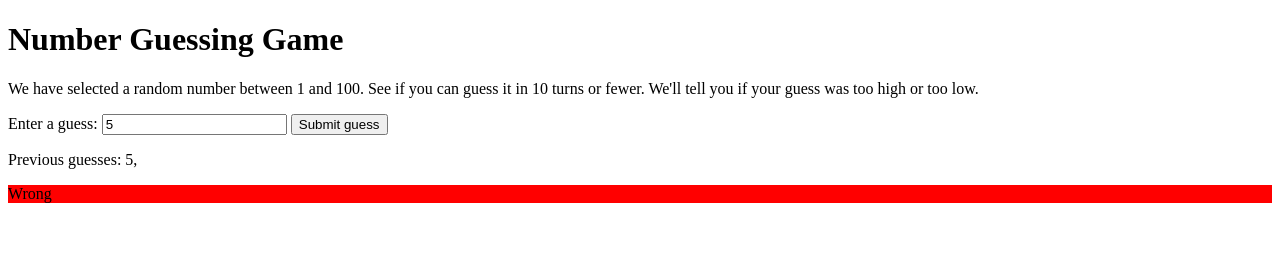
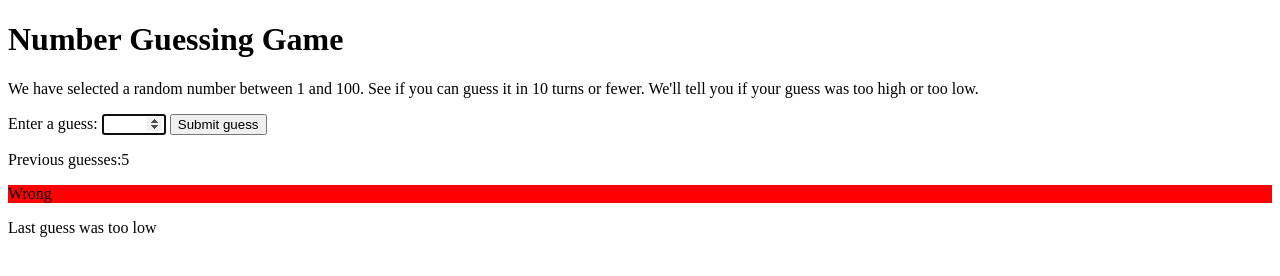
Before and after one commit to officialselase/numberGuessGame, a plain HTML site: page index.html in a window 1280 px wide. Both pictures are taken after typing "5" into the empty fields and a click on the input "Submit guess". Drawn offline with Linux system fonts and the light colour scheme.

Commit message:
Feat: fix game logic, previous guesses all appear and low or high prompt also works

```diff
--- a/game.js
+++ b/game.js
@@ -9,7 +9,7 @@ and are used to insert values into the paragraphs later on in the code
  when we restart the game): */
 const guesses = document.querySelector(".guesses");
 const lastResult = document.querySelector(".lastResult");
-const lowOrHi = document.querySelector(".lowOrHigh");
+const lowOrHi = document.querySelector(".lowOrHi");
 
 //The next two constants store references to the form text input and submit button and are used to control submitting the guess later on.
 const guessSubmit = document.querySelector(".guessSubmit");
@@ -33,7 +33,8 @@ function checkGuess() {
         guesses.textContent = "Previous guesses:";
     }
 //Next, we use a template literal to append the current userGuess value onto the end of the guesses paragraph, with a blank space in between.
-    guesses.textContent = `${guesses.textContent} ${userGuess},`;
+    //guesses.textContent = `${guesses.textContent} ${userGuess},`;
+    guesses.textContent += userGuess + " ";
 
 /*The first if block checks whether the user's guess is equal to the randomNumber set at the top of our JavaScript.
 If it is, the player has guessed correctly and the game is won,
--- a/index.html
+++ b/index.html
@@ -3,8 +3,6 @@
     <head>
         <meta charset="utf-8">
         <title>Number guessing game</title>
-        <script type = "module" src = "game.js"></script>
-
     </head>
 
     <body>
@@ -14,7 +12,7 @@
 
         <div class = "form">
             <label for = "guessField"> Enter a guess: </label>
-            <input type = "number" id = "guessField" class = "guessField">
+            <input type = "number" min = "1" max = "100" id = "guessField" class = "guessField">
             <input type = "submit" value = "Submit guess" class = "guessSubmit">
         </div>
 
@@ -24,6 +22,6 @@
             <p class = "lowOrHi"></p>
         </div>
 
-
+        <script type = "module" src = "game.js"></script>
     </body>
 </html>
```
